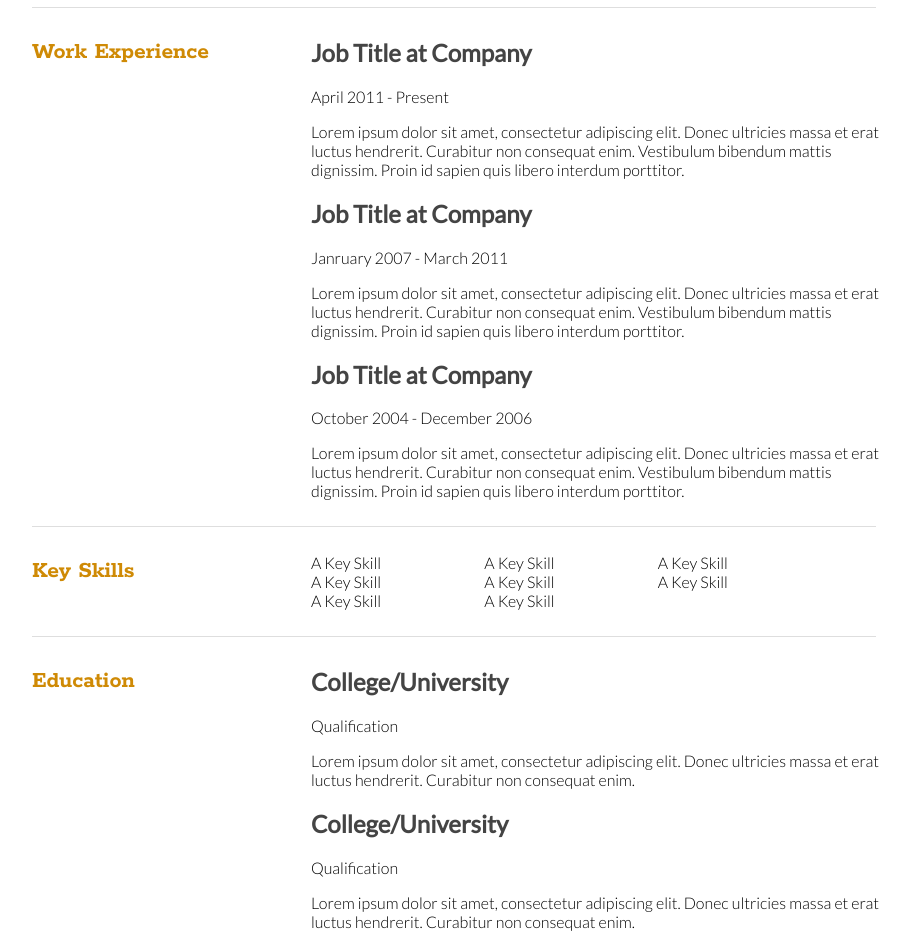
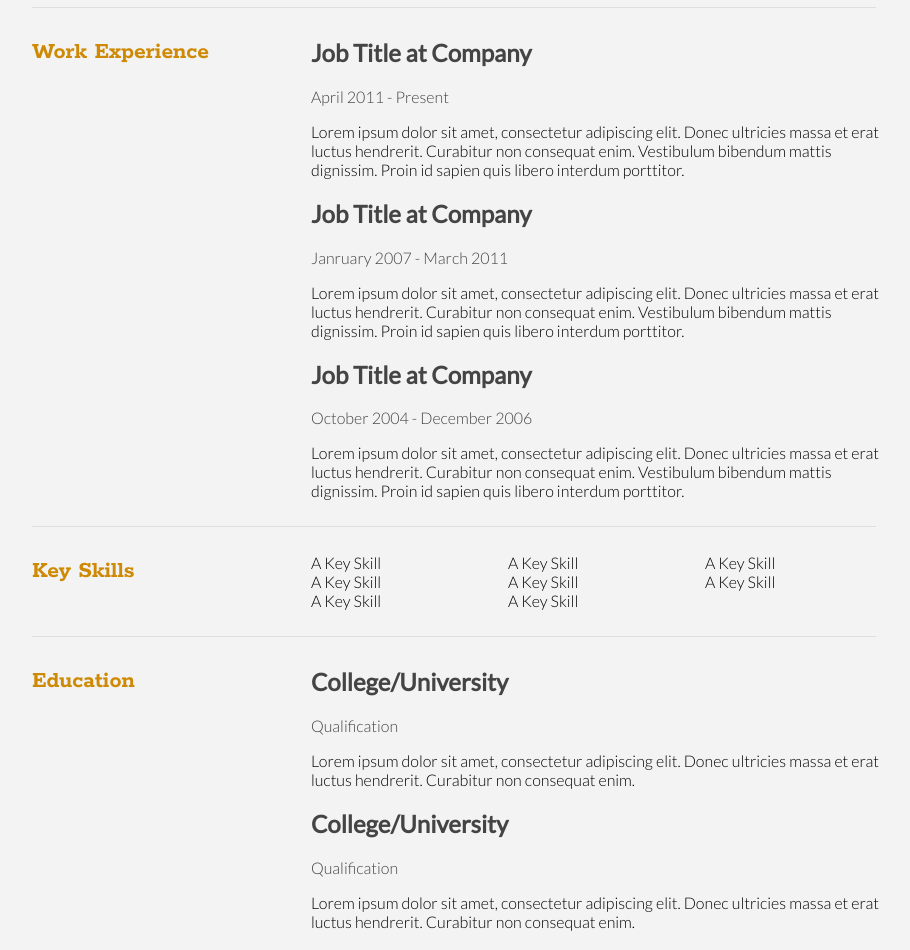
Before and after one commit to Kenzie-Academy-Brasil-Developers/estilizar-curriculo-sprint-2-JulioMarodin, a plain HTML site: page index.html in a window 1280 px wide. Shown: the part 383-1333 px from the top of the page, without its empty margins (186-1096 px from the left). Drawn offline with Linux system fonts and the light colour scheme.

Commit message:
background, subtitles color e column-count update

```diff
--- a/index.html
+++ b/index.html
@@ -85,15 +85,15 @@
 			</div>
 
 			<div class="sectionContent">
-				<ul class="keySkills">
-					<li class="key">A Key Skill</li>
-					<li class="key">A Key Skill</li>
-					<li class="key">A Key Skill</li>
-					<li class="key">A Key Skill</li>
-					<li class="key">A Key Skill</li>
-					<li class="key">A Key Skill</li>
-					<li class="key">A Key Skill</li>
-					<li class="key">A Key Skill</li>
+				<ul class="col">
+					<li>A Key Skill</li>
+					<li>A Key Skill</li>
+					<li>A Key Skill</li>
+					<li>A Key Skill</li>
+					<li>A Key Skill</li>
+					<li>A Key Skill</li>
+					<li>A Key Skill</li>
+					<li>A Key Skill</li>
 				</ul>
 			</div>
 			<div class="clear"></div>
--- a/style.css
+++ b/style.css
@@ -1,5 +1,13 @@
 .clear {
   clear: both;
+}
+
+body {
+  background-color: #f3f3f3;
+}
+
+.subDetails {
+  color: #444444;
 }
 
 .sectionTitle {
@@ -50,13 +58,10 @@ ul li {
   list-style-type: none;
 }
 
-.keySkills {
+.col {
+  column-count: 3;
   padding-left: 0;
-}
-
-.key {
-  display: inline-block;
-  padding-right: 100px;
+  /* padding-right: 100px; */
 }
 
 #headshot {
```
